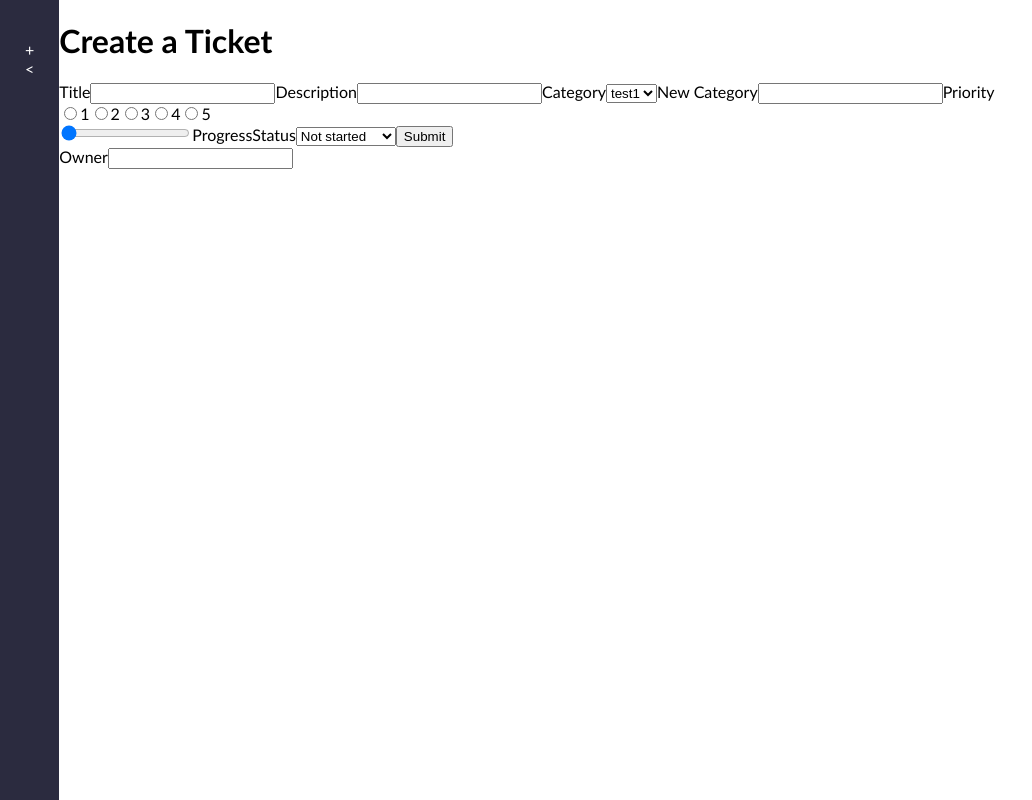
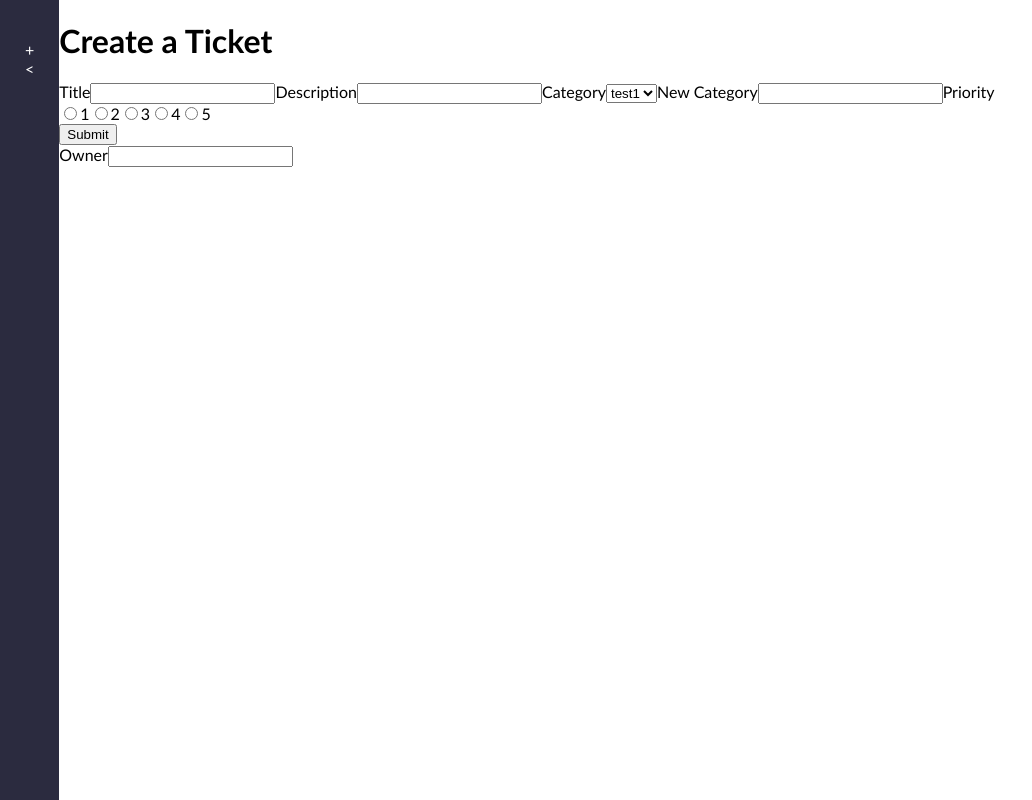
Before and after one commit to HaydenSmith25/CRM-clone, a React (Create React App) app: page /ticket in a window 1280 px wide. Shown: the whole page, without its empty margins (0-1032 px from the left). Built offline with nearby package versions, Linux system fonts and the light colour scheme.

Commit message:
edit mode finished

```diff
--- a/src/pages/TicketPage.js
+++ b/src/pages/TicketPage.js
@@ -126,8 +126,8 @@ function TicketPage() {
               <label htmlFor="priority-5">5</label>
             </div>
 
-            {
-              /*editMode &&*/ <>
+            {editMode && (
+              <>
                 <input
                   type="range"
                   id="progress"
@@ -168,7 +168,7 @@ function TicketPage() {
                   </option>
                 </select>
               </>
-            }
+            )}
             <input type="submit" />
             <section>
               <label htmlFor="owner">Owner</label>
```
